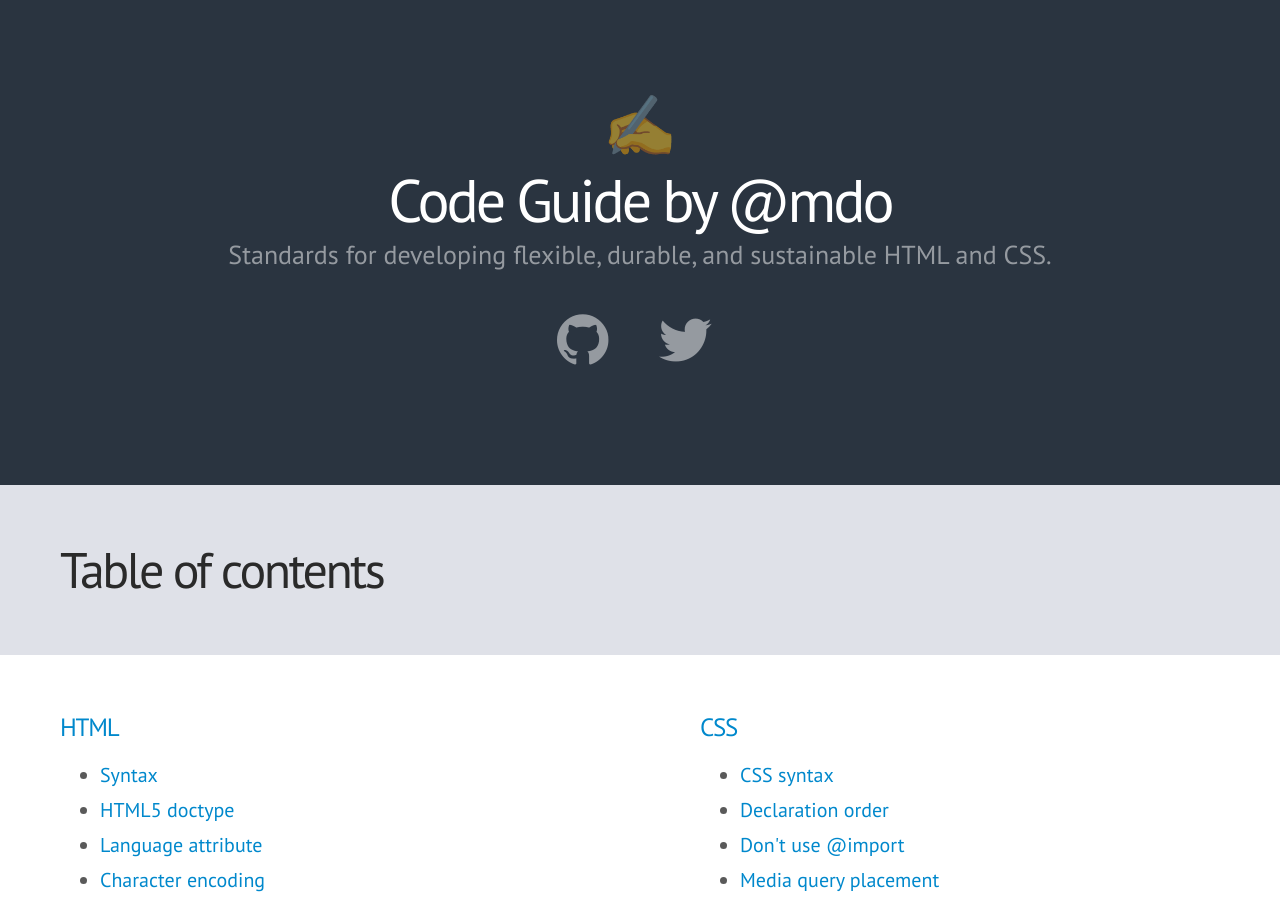
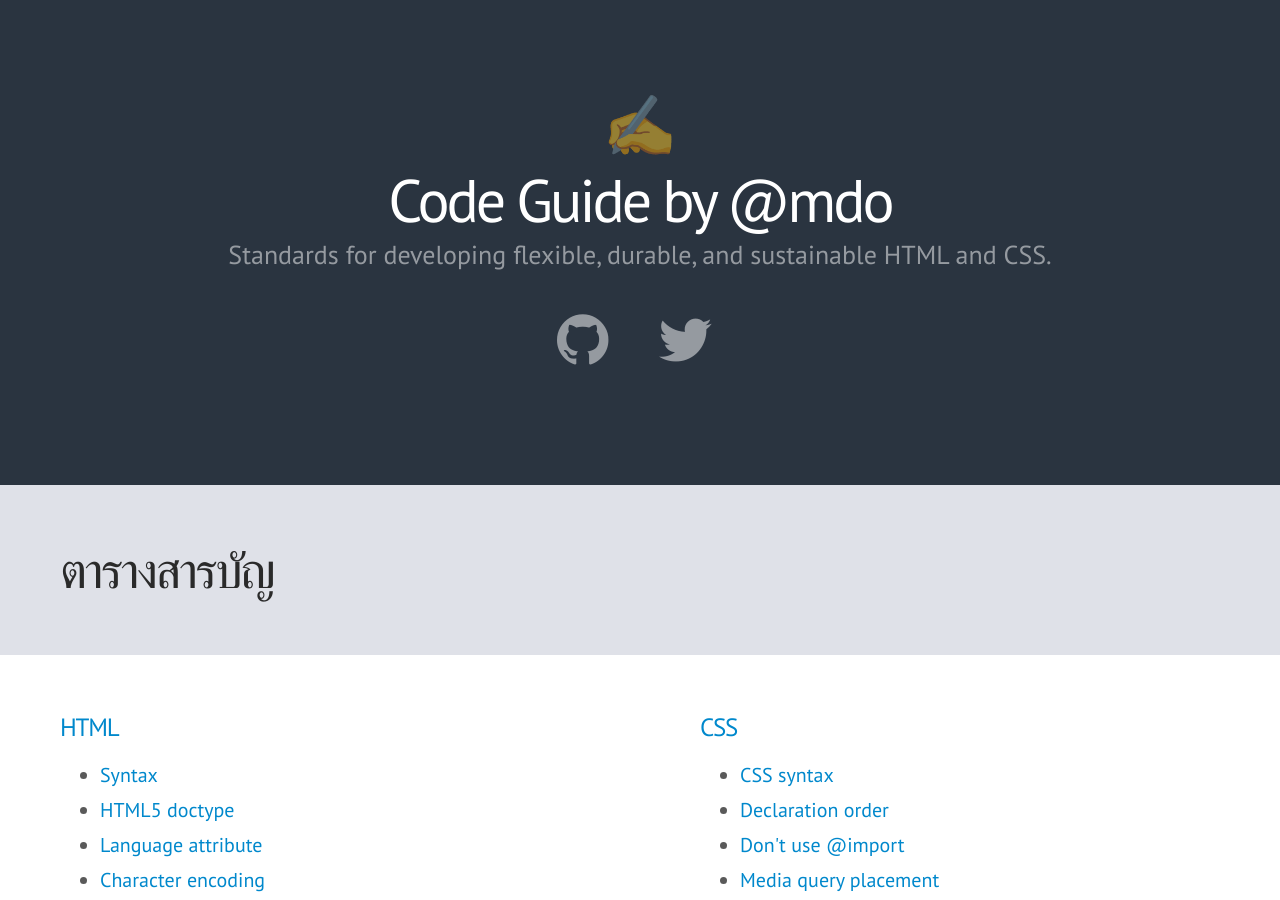
Before and after one commit to mdo/code-guide, a Jekyll site: the page built from index.html, in a window 1280 px wide and 900 px high. Built offline with Jekyll 4.4.1, drawn with Linux system fonts in a browser that asks for light colours; some web fonts are replaced; Markdown is read by kramdown in place of the engine named in the settings; comment, search, counter and statistics services are not loaded.

Commit message:
init change

```diff
--- a/index.html
+++ b/index.html
@@ -4,7 +4,7 @@
 
 
 <div class="heading" id="toc">
-  <h2>Table of contents</h2>
+  <h2>ตารางสารบัญ</h2>
 </div>
 <div class="section toc">
   <div class="col">
```
